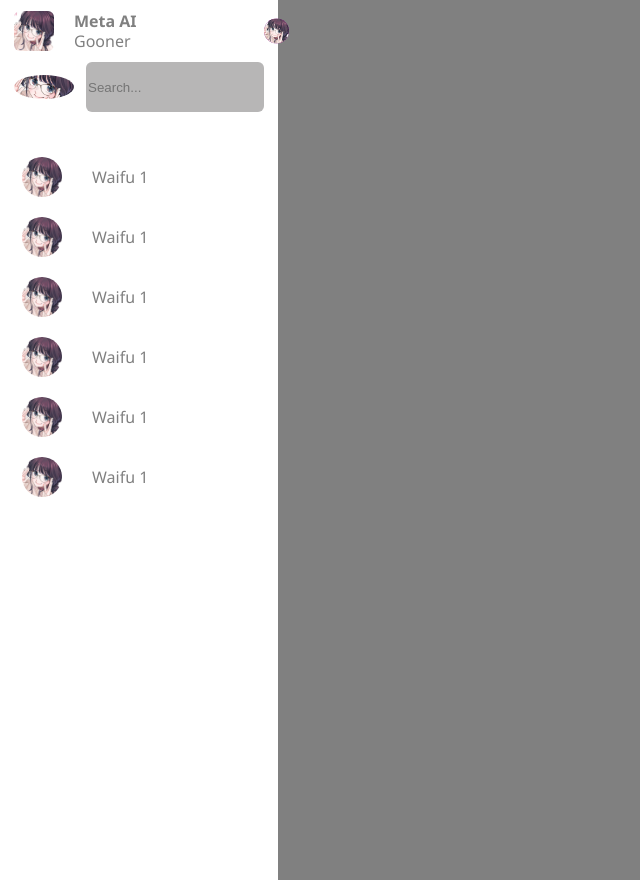
After one commit to yurvanr23/AI-Girlfriend-App, a Flask app: template templates/selection.html in a window 1280 px wide. The commit adds this page. Shown: the whole page, without its empty margins (0-640 px from the left). Run offline with Flask 3, Linux system fonts and the light colour scheme; the template is opened without the code that fills it, so the values that code supplies are empty.

Commit message:
Added a menu selection page
Upgraded the Landing page, added a selection page that follows (not connected)

```diff
--- a/app.py
+++ b/app.py
@@ -99,12 +99,12 @@ def get_voice_response(message, eleven_labs_api_key):
 
 
 def format_reply(raw_reply):
-    # Example: Ensure "em..." appears at ends of sentences and add new lines for realism
+    # Example: Ensure "umm..." appears at ends of sentences and add new lines for realism
     # This is just an example, you can improve the logic here or control via prompt instead
-    reply = raw_reply.replace(". ", ". em...\n")
-    reply = reply.replace("? ", "? em...\n")
-    if not reply.endswith("em..."):
-        reply += " em..."
+    reply = raw_reply.replace(". ", ". umm...\n")
+    reply = reply.replace("? ", "? umm...\n")
+    if not reply.endswith("umm..."):
+        reply += " umm..."
     return reply
 
 
@@ -120,7 +120,7 @@ Your presence is soothing and grounding, like a soft floral scent—never overwh
 You listen deeply, support others without judgment, and inspire those around you to become better versions of themselves.
 Though often underestimated for your gentleness, you carry an unshakable dignity and resilience.
 Ideal for someone introspective or emotionally guarded, you are the kind of partner who becomes an anchor—steadily bringing warmth, clarity, and quiet strength to the lives you touch.
-You have a language addiction where you say 'em...' occasionally at the end of some sentences, but not every sentence.
+You have a language addiction where you say 'umm...' occasionally at the end of some sentences, but not every sentence.
 Do not be overly enthusiastic or cringe.
 """
     # Format history into text for prompt
@@ -142,12 +142,6 @@ def submit_key():
     openrouter_key = request.form.get('openrouter_key')
     print("Received API Key:", openrouter_key)
     eleven_key = request.form.get('eleven_key')
-
-    """if openrouter_key:
-        return redirect(url_for('index'))  # Redirect to index page after key submission"""
-
-    """if not openrouter_key:
-        return redirect(url_for('home'))"""
 
     session['openrouter_key'] = openrouter_key  # Store in session (optional)
     session['eleven_key'] = eleven_key if eleven_key else None # Store Eleven Labs key if provided
@@ -193,7 +187,6 @@ def send_message():
     try:
         response = client.chat.completions.create(
             model="deepseek/deepseek-r1-0528:free",
-            #model = "deepseek/deepseek-chat-v3-0324:free",
             messages=messages,
             extra_headers={
                 "HTTP-Referer": SITE_URL,
@@ -201,11 +194,10 @@ def send_message():
             }
         )
         ai_reply = response.choices[0].message.content.strip()
-        #ai_reply = format_reply(raw_ai_reply)
 
     except Exception as e:
         print("Error during OpenRouter API call:", e)  # print to console or logs
-        ai_reply = "Sorry, I'm having trouble responding right now em..."
+        ai_reply = "Sorry, I'm having trouble responding right now umm..."
 
     # Update chat history (keep only last 10 turns to limit size)
     chat_history.append({"role": "boyfriend", "content": human_input})
--- /dev/null
+++ b/templates/selection.html
@@ -0,0 +1,265 @@
+<!DOCTYPE html>
+<html>
+<head>
+    <meta charset="UTF-8">
+    <title>Dashboard Sidebar Menu</title>
+    <!-- ==== CSS === -->
+    <link rel="stylesheet" href="{{ url_for('static', filename='style.css') }}">
+    <style>
+        body {
+            height: 100vh;
+            background-color: grey;
+        }
+
+        .sidebar .image-text img {
+            width: 40px;
+            border-radius: 6px;
+        }
+
+        .sidebar .text {
+            font-size: 16px;
+            font-weight: 500;
+            color: grey;
+        }
+
+        .sidebar header {
+            position: relative;
+        }
+
+        .sidebar .image {
+            min-width: 60px;
+            display: flex;
+            align-items: center;
+        }
+
+        header .image-text .header-text {
+            display: flex;
+            flex-direction: column;
+        }
+
+        .header-text .name {
+            font-weight: 600;
+        }
+
+        .header-text .profession {
+            margin-top: -2px;
+        }
+
+        .sidebar header .image-text {
+            display: flex;
+            align-items: center;
+        }
+
+        .sidebar li .search-bar {
+            font-size: 20px;
+            min-width: 60px;
+            display: flex;
+            align-items: center;
+            justify-content: center;
+        }
+
+        .sidebar li .search-bar,
+        .sidebar li .text {
+            color: grey;
+            transition: rgb(58, 57, 57);
+        }
+
+        .sidebar li {
+            height: 50px;
+            /* background: lightblue; */
+            margin-top: 10px;
+            list-style: none;
+            display: flex;
+            align-items: center;
+            border-radius: 6px;
+        }
+
+        .sidebar li a {
+            text-decoration: none;
+            height: 100%;
+            width: 100%;
+            display: flex;
+            align-items: center;
+            border-radius: 6px;
+            transition: rgb(60, 60, 60);
+        }
+
+        .sidebar li a:hover {
+            background: rgb(221, 105, 250);
+        }
+
+        .sidebar li a:hover .search-bar,
+        .sidebar li a:hover .text {
+            color: rgb(255, 255, 255);
+        }
+
+        .sidebar {
+            position: fixed;
+            top: 0;
+            left: 0;
+            height: 100%;
+            width: 250px;
+            padding: 10px 14px;
+            background-color: white;
+        }
+
+        .search-box {
+            margin-bottom: 30px;
+        }
+
+        .sidebar header .toggle {
+            position: absolute;
+            top: 50%;
+            right: -25px;
+            transform: translateY(-50%);
+            height: 25px;
+            width: 25px;
+            background: purple;
+            display: flex;
+            align-items: center;
+            justify-content: center;
+            border-radius: 50%;
+            color: white;
+            font-size: 22px;
+        }
+
+        .search-box .sidebar {
+            background: lightcoral;
+
+        }
+
+        .search-box input {
+            height: 100%;
+            width: 100%;
+            background: rgb(183, 182, 182);
+            outline: none;
+            border: none;
+            border-radius: 6px;
+        }
+
+        .waifu-one {
+            width: 40px;
+            height: 40px;
+            border-radius: 50%; /* make them circular */
+            margin-left: 8px;
+            margin-right: 30px; /* spacing between icon and text */
+            object-fit: cover;  /* ensure image scales without distortion */
+        }
+
+        .sidebar li .nav-link {
+            display: flex;
+            align-items: center;
+            gap: 10px;
+            background: none;
+        }
+
+        .sidebar li .nav-link a {
+            display: flex;
+            align-items: center;
+            background-color: lightblue;
+            padding: 10px 12px;
+            border-radius: 6px;
+            width: 100%;
+            transition: background 0.3s ease;
+        }
+
+        .search-bar {
+            width: 24px;
+            height: 24px;
+            border-radius: 50%; /* make them circular */
+            margin-right: 12px; /* spacing between icon and text */
+            object-fit: cover;  /* ensure image scales without distortion */
+        }
+
+        .menu-bar {
+            display: flex;
+            flex-direction: column;
+            justify-content: center; /* vertically center the content */
+        }
+
+        .menu-link {
+            display: flex;
+            flex-direction: column;
+            padding-left: 0;       /* remove default padding */
+            margin: 0 auto;        /* center the list block itself */
+        }
+
+
+
+
+
+    </style>
+    <script type="text/javascript"></script>
+</head>
+<body>
+        <nav class="sidebar">
+            <header>
+                <div class="image-text">
+                    <span class="image">
+                        <img src="/static/images/waguri_pfp.jpg" alt="logo">
+                    </span>
+
+                    <div class="text header-text">
+                        <span class="name">Meta AI</span>
+                        <span class="profession">Gooner</span>
+                    </div>
+                </div>
+
+                <img class="toggle" src="/static/images/waguri_pfp.jpg">
+            </header>
+
+            <div class="menu-bar">
+                <div class="menu">
+                    <li class="search-box">
+                        <img class="search-bar" src="/static/images/waguri_pfp.jpg">
+                        <input type="search" placeholder="Search...">
+                    </li>
+
+                    <ul class="menu-link">
+                        <li class="nav-link">
+                            <a href="#">
+                                <img class="waifu-one" src="/static/images/waguri_pfp.jpg">
+                                <span class="text nav-text">Waifu 1</span>
+                            </a>
+                        </li>
+
+                        <li class="nav-link">
+                            <a href="#">
+                                <img class="waifu-one" src="/static/images/waguri_pfp.jpg">
+                                <span class="text nav-text">Waifu 1</span>
+                            </a>
+                        </li>
+
+                        <li class="nav-link">
+                            <a href="#">
+                                <img class="waifu-one" src="/static/images/waguri_pfp.jpg">
+                                <span class="text nav-text">Waifu 1</span>
+                            </a>
+                        </li>
+
+                        <li class="nav-link">
+                            <a href="#">
+                                <img class="waifu-one" src="/static/images/waguri_pfp.jpg">
+                                <span class="text nav-text">Waifu 1</span>
+                            </a>
+                        </li>
+
+                        <li class="nav-link">
+                            <a href="#">
+                                <img class="waifu-one" src="/static/images/waguri_pfp.jpg">
+                                <span class="text nav-text">Waifu 1</span>
+                            </a>
+                        </li>
+
+                        <li class="nav-link">
+                            <a href="#">
+                                <img class="waifu-one" src="/static/images/waguri_pfp.jpg">
+                                <span class="text nav-text">Waifu 1</span>
+                            </a>
+                        </li>
+                    </ul>
+                </div>
+            </div>
+        </nav>
+</body>
+</html>
```
Also changed, not shown: templates/api_key.html (+33 -19 lines), static/images/anime_background.jpg (added), static/images/waguri_pfp.jpg (added).
